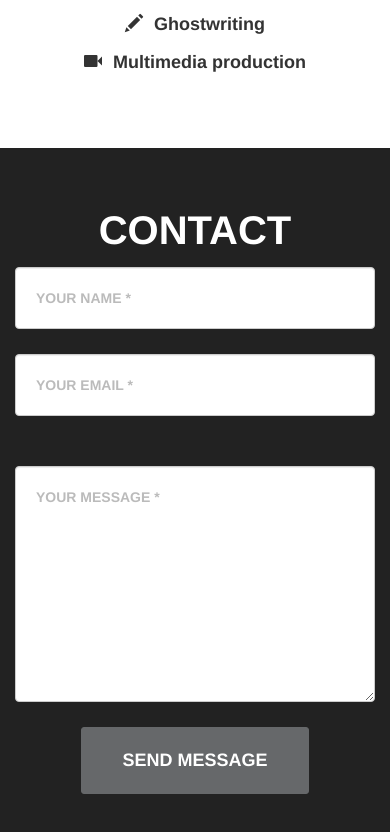
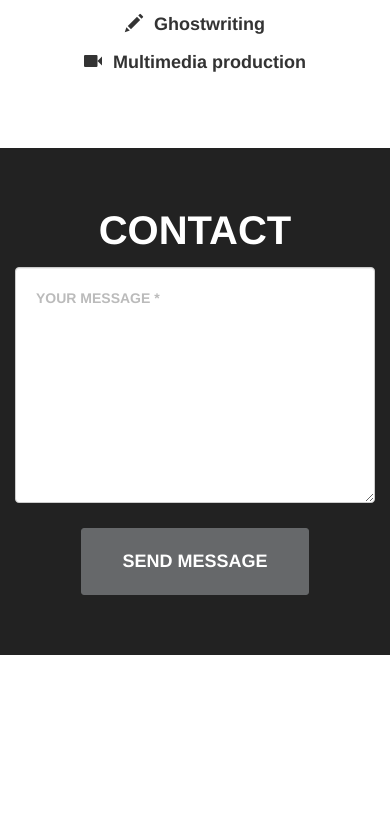
Before and after one commit to rsanchez/forwardliterary-static, a plain HTML site: page index.html in a window 390 px wide. Shown: the part 4579-5411 px from the top of the page. After the commit the page ends 5234 px from the top, so only its background shows below. Drawn offline with Linux system fonts and the light colour scheme.

Commit message:
Convert contact form into mailto

```diff
--- a/index.html
+++ b/index.html
@@ -270,29 +270,12 @@
             </div>
             <div class="row">
                 <div class="col-lg-12">
-                    <form name="sentMessage" id="contactForm" novalidate>
-
-                        <input type="hidden" name="action" value="contactForm/sendMessage">
+                    <form name="sentMessage" id="contactForm" novalidate action="mailto:margaux@forwardliterary.com">
+                        <input type="hidden" name="subject" value="Forward Literary Contact">
                         <div class="row">
-                            <div class="col-md-6">
+                            <div class="col-md-6 offset-md-3">
                                 <div class="form-group">
-                                    <label for="fromName" class="sr-only">Your Name</label>
-                                    <input type="text" class="form-control" placeholder="Your Name *" id="fromName" name="fromName" required data-validation-required-message="Please enter your name.">
-                                    <p class="help-block text-danger"></p>
-                                </div>
-                                <div class="form-group">
-                                    <label for="fromEmail" class="sr-only">Your Email</label>
-                                    <input type="email" class="form-control" placeholder="Your Email *" id="fromEmail" name="fromEmail" required data-validation-required-message="Please enter your email address.">
-                                    <p class="help-block text-danger"></p>
-                                </div>
-                                <div class="form-group honeypot">
-                                    <label for="honeypot" class="sr-only">Leave this field blank</label>
-                                    <input type="text" id="honeypot" name="c675c41ea652">
-                                </div>
-                            </div>
-                            <div class="col-md-6">
-                                <div class="form-group">
-                                    <textarea class="form-control" placeholder="Your Message *" id="message" name="message" required data-validation-required-message="Please enter a message."></textarea>
+                                    <textarea class="form-control" placeholder="Your Message *" id="message" name="body" required data-validation-required-message="Please enter a message."></textarea>
                                     <p class="help-block text-danger"></p>
                                 </div>
                             </div>
```
